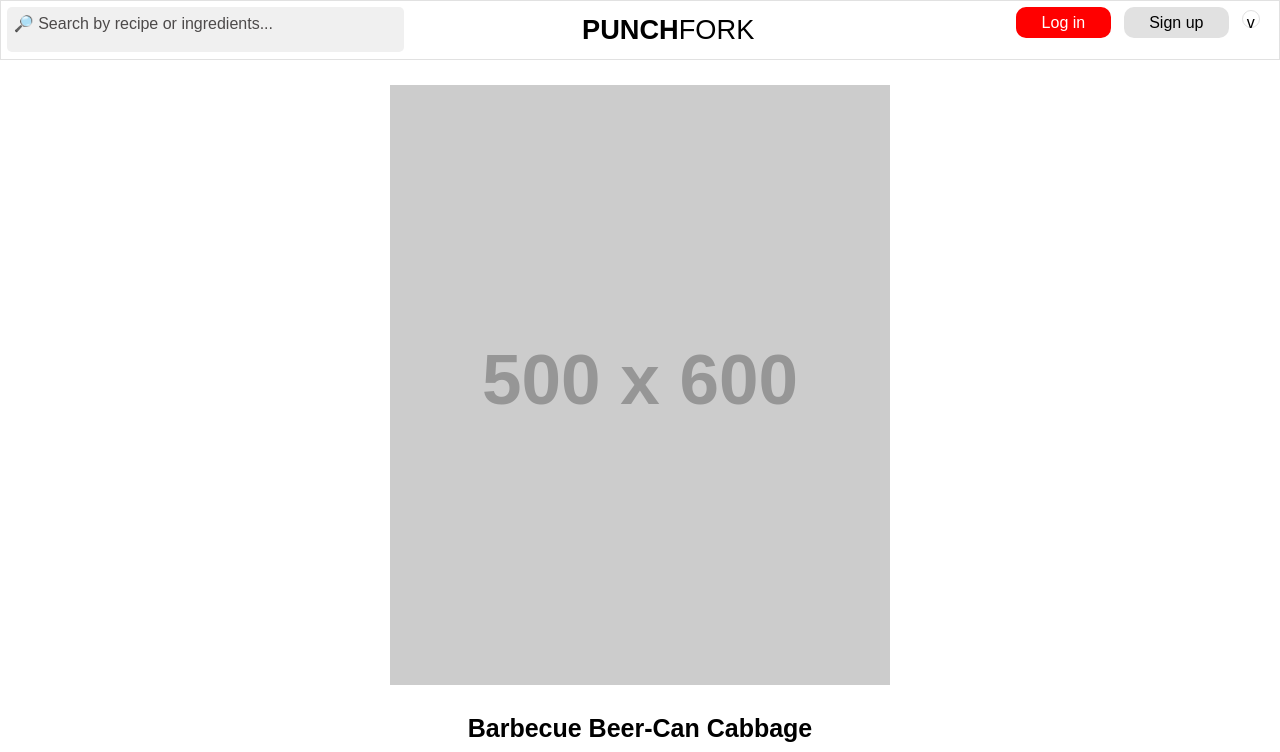
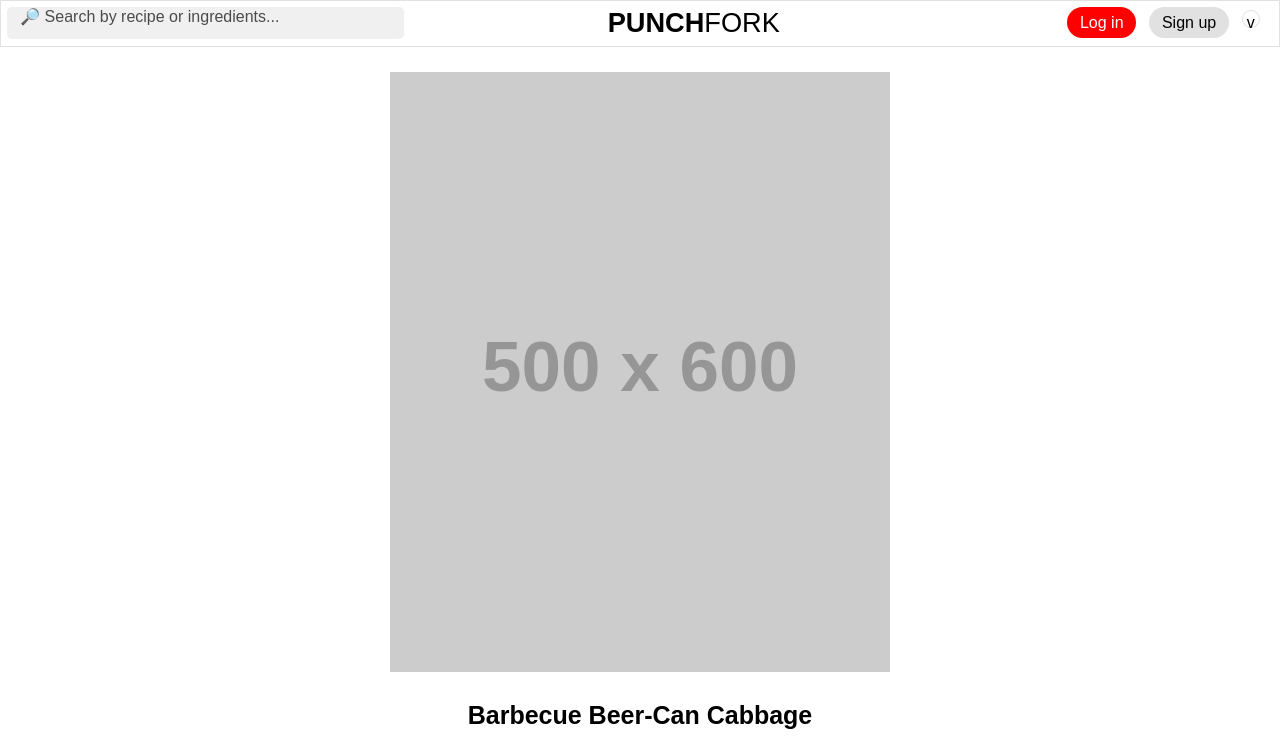
Before and after one commit to JingleJenks/Replica, a plain HTML site: page index.html in a window 1280 px wide. Shown: the top 752 px of the page. Drawn offline with Linux system fonts and the light colour scheme; placeholder pictures from the web are drawn by us; a web font is replaced by a local one.

```diff
--- a/style.css
+++ b/style.css
@@ -21,7 +21,6 @@
   border: #e1e1e1 1px solid;
   list-style-type: none;
   padding: 0.5vw;
-
   margin: 0px;
 }
 
@@ -30,11 +29,10 @@
   border-radius: 5px 5px;
   width: 30vw;
   padding-left: 1vw;
+  padding-bottom: 0px;
   color: var(--small_text);
-  padding: 0.5vw;
 }
 .nav_center {
-  padding: 0.5vw;
   font-size: 1.7rem;
   width: 20vw;
   font-family: bree, sans-serif;
@@ -53,9 +51,9 @@
 .nav_right li {
   margin-right: 1vw;
   padding: 0.5vw;
-  padding-right: 2vw;
-  padding-left: 2vw;
-  border-radius: 10px 10px;
+  padding-right: 1vw;
+  padding-left: 1vw;
+  border-radius: 10vw 10vw;
 }
 
 .nav_right li:first-child {
```
